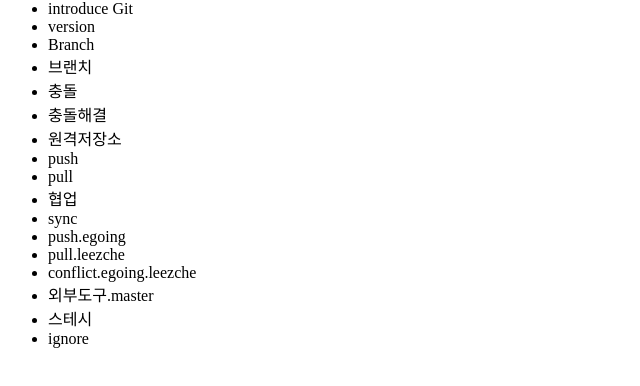
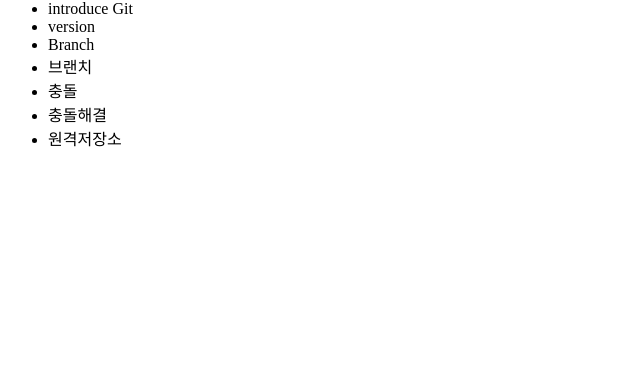
Before and after one commit to yeonsusie/opentutorials_git_susie, a plain HTML site: page index.html in a window 1280 px wide. Shown: the part 66-452 px from the top of the page, without its empty margins (0-640 px from the left). Drawn offline with Linux system fonts and the light colour scheme.

Commit message:
여러 줄 삭제

```diff
--- a/index.html
+++ b/index.html
@@ -8,7 +8,6 @@
             <h1>Git</h1>
         </header>
         <ul>
-
             <li>introduce Git</li>
             <li>version</li>
             <li>Branch</li>
@@ -16,16 +15,6 @@
             <li>충돌</li>
             <li>충돌해결</li>
             <li>원격저장소</li>
-            <li>push</li>
-            <li>pull</li>
-            <li>협업</li>
-            <li>sync</li>
-            <li>push.egoing</li>
-            <li>pull.leezche</li>
-            <li>conflict.egoing.leezche</li>
-            <li>외부도구.master</li>
-            <li>스테시</li>
-            <li>ignore</li>
         </ul>
     </body>
 </html>
```
